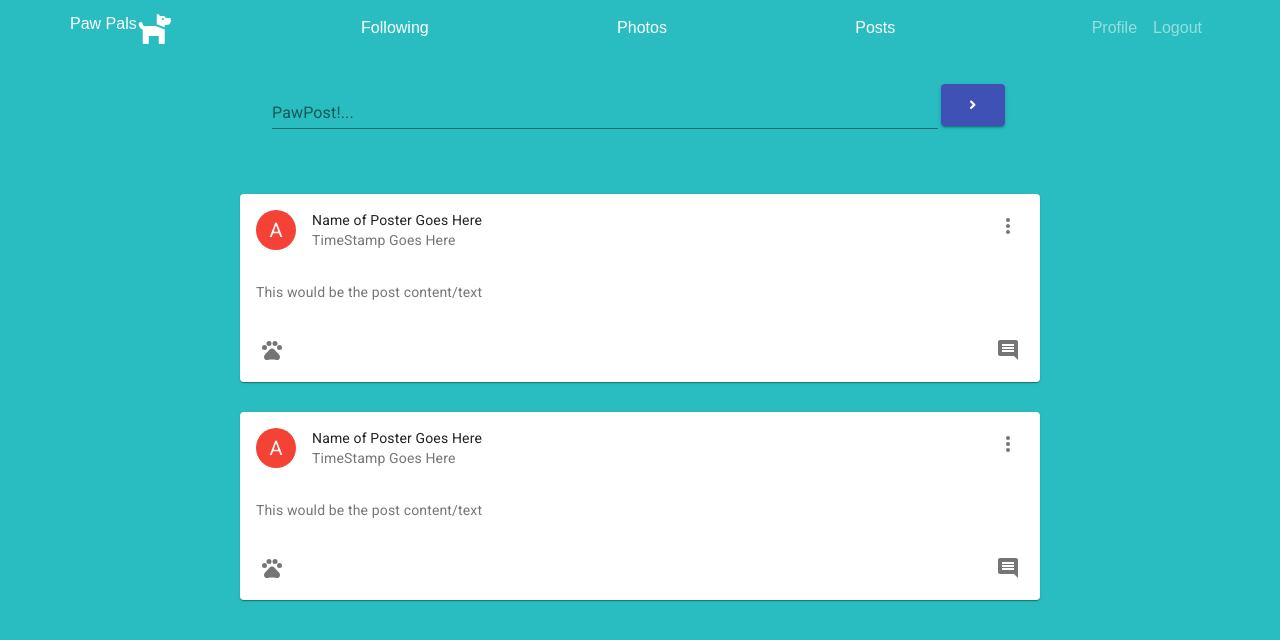
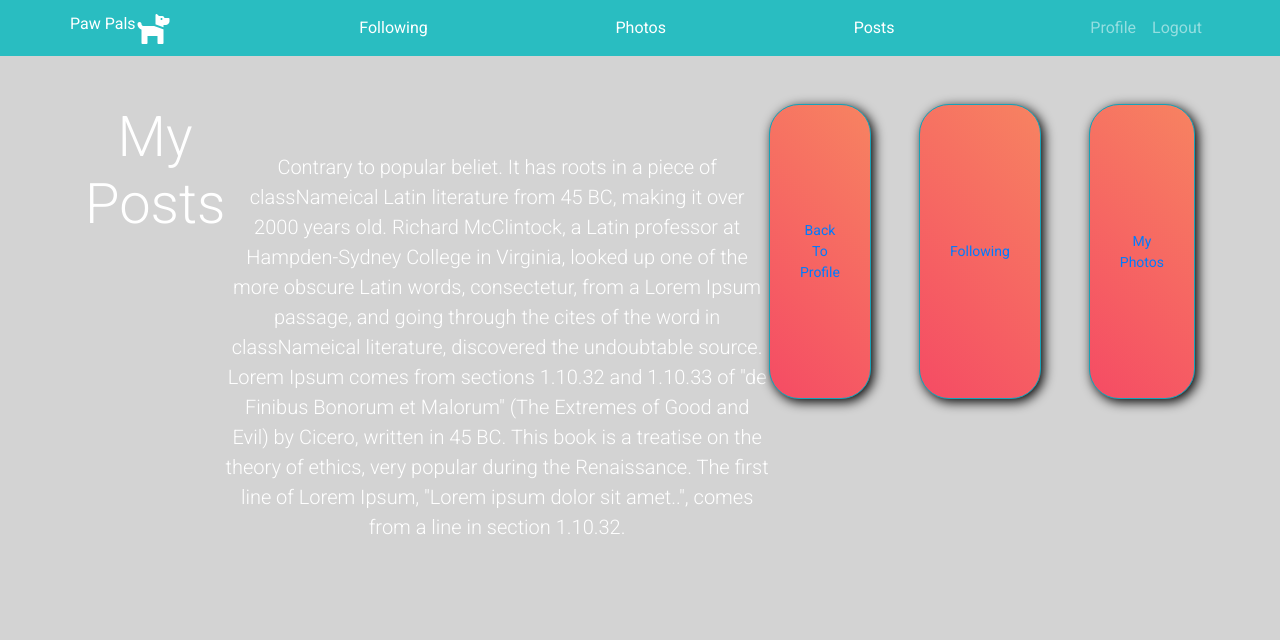
Before and after one commit to ac0712148/pawpals, a React (Create React App) app in the folder client/: page /posts in a window 1280 px wide. Shown: the top 640 px of the page. Built offline with nearby package versions, Linux system fonts and the light colour scheme; sample sign-in values are in the browser's storage.

Commit message:
profile layout

```diff
--- a/client/src/pages/Posts/Posts.js
+++ b/client/src/pages/Posts/Posts.js
@@ -1,45 +1,27 @@
 import React from "react";
-// import { Link } from "react-router-dom";
-import PostInput from "../../components/Posts/PostInput";
-import Post from "../../components/Posts/Post";
+import { Link } from "react-router-dom";
 
 function Posts() {
 
     return (
 
-        <div className="postPage">
-            <PostInput/>
-            <div
-                className="postContainer"
-                style={{
-                display: "grid",
-                marginTop: "35px",
-                justifyContent: "center"
-            }}>
-                <Post/>
-                <Post />
+        <div className="container landing-page text-center text-black mt-5">
+            <div className="bg1">
+                <h1 className="display-4">My Posts</h1>
+
+                <p className="lead mt-5">Contrary to popular beliet. It has roots in a piece of classNameical Latin literature from 45 BC, making it over 2000 years old. Richard McClintock, a Latin professor at Hampden-Sydney College in Virginia, looked up one of the more obscure Latin words, consectetur, from a Lorem Ipsum passage, and going through the cites of the word in classNameical literature, discovered the undoubtable source. Lorem Ipsum comes from sections 1.10.32 and 1.10.33 of "de Finibus Bonorum et Malorum" (The Extremes of Good and Evil) by Cicero, written in 45 BC. This book is a treatise on the theory of ethics, very popular during the Renaissance. The first line of Lorem Ipsum, "Lorem ipsum dolor sit amet..", comes from a line in section 1.10.32.</p>
+                <button type="button" className="btn btn-info btn-sm">
+                    <Link to="/profile">Back To Profile</Link>
+                </button>
+                <button type="button" className="btn btn-info btn-sm ml-5">
+                    <Link to="/following">Following</Link>
+                </button>
+                <button type="button" className="btn btn-info btn-sm ml-5">
+                    <Link to="/myphotos">My Photos</Link>
+                </button>
             </div>
-
         </div>
 
-    // <div className="container landing-page text-center text-black mt-5">     <div
-    // className="bg1">         <h1 className="display-4">My Posts</h1>         <p
-    // className="lead mt-5">Contrary to popular beliet. It has roots in a piece of
-    // classNameical Latin literature from 45 BC, making it over 2000 years old.
-    // Richard McClintock, a Latin professor at Hampden-Sydney College in Virginia,
-    // looked up one of the more obscure Latin words, consectetur, from a Lorem Ipsum
-    // passage, and going through the cites of the word in classNameical
-    // literature, discovered the undoubtable source. Lorem Ipsum comes from sections
-    // 1.10.32 and 1.10.33 of "de Finibus Bonorum et Malorum" (The Extremes of Good
-    // and Evil) by Cicero, written in 45 BC. This book is a treatise on the theory
-    // of ethics, very popular during the Renaissance. The first line of Lorem
-    // Ipsum, "Lorem ipsum dolor sit amet..", comes from a line in section
-    // 1.10.32.</p>         <button type="button" className="btn btn-info btn-sm">
-    //           <Link to="/profile">Back To Profile</Link>         </button>
-    //  <button type="button" className="btn btn-info btn-sm ml-5">
-    // <Link to="/following">Following</Link>         </button>         <button
-    // type="button" className="btn btn-info btn-sm ml-5">             <Link
-    // to="/myphotos">My Photos</Link>         </button>     </div> </div>
 
     )
 }
--- /dev/null
+++ b/client/src/pages/Profile.css
@@ -0,0 +1,112 @@
+@import url('https://fonts.googleapis.com/css2?family=Roboto:wght@300;400&display=swap');
+* {
+  box-sizing: border-box;
+  margin: 0;
+  padding: 0;
+}
+
+body {
+  background: lightgrey;
+  color: #fff;
+  font-family: 'Roboto', sans-serif;
+}
+
+h2 {
+  font-size: 45px;
+  font-weight: 300;
+  margin: 10px;
+}
+
+h2 span {
+  font-size: 30px;
+}
+
+p {
+  font-size: 20px;
+}
+
+.container {
+  display: grid;
+  grid-template-columns: repeat(4, 1fr);
+  grid-gap: 10px;
+}
+
+.div-background {
+  background: white;
+  color: black
+}
+
+.container>div {
+  /* cursor: pointer; */
+  height: 210px;
+  background-size: cover;
+  /* background-attachment: fixed; */
+  display: flex;
+  /* flex-direction: column; */
+  /* align-items: center; */
+  justify-content: center;
+  text-align: center;
+  transition: all 0.5s ease-in;
+}
+
+/* .container>div:hover {
+  opacity: 0.7;
+  transform: scale(0.98);
+} */
+
+.container>div:nth-of-type(1) {
+  grid-column: 1 / 5;
+  height: 315px
+}
+
+.container>div:nth-of-type(2) {
+  grid-column: 1 / 3;
+  height: 315px
+}
+
+.container>div:nth-of-type(3) {
+  grid-column: 3 / 5;
+  height: 315px
+}
+
+.container>div:nth-of-type(4) {
+  grid-column: 1 / 3;
+  height: 315px
+}
+
+.container>div:nth-of-type(5) {
+  grid-column: 3 / 5;
+  height: 315px
+}
+
+.container>div:nth-of-type(6) {
+  grid-column: 1 / 5;
+  height: 50px
+}
+
+
+/* .profile-pic {
+  background: url('https://cdn.akc.org/content/hero/puppy_pictures_header.jpg');
+
+
+} */
+
+.profile img {
+    max-height: 100%;
+    max-width: 100%;
+}
+
+.profile {
+    background-color: lightgrey;
+}
+
+.bio-div {
+  color: black;
+  background-color: grey;
+}
+
+
+/* .bg2 {
+  background: url('https://i.ibb.co/Fb5jb3J/bg2.jpg');
+  color: #333;
+} */
--- a/client/src/pages/Profile.js
+++ b/client/src/pages/Profile.js
@@ -2,6 +2,11 @@ import React, { useState, useEffect } from "react";
 import API from "./../utils/API";
 import { Link } from "react-router-dom";
 import { useAuth } from "../utils/auth";
+
+import "./Profile.css"
+
+// import { Image, Container, Row, Col } from 'react-bootstrap';
+
 
 function Profile() {
   const [username, setUsername] = useState("");
@@ -16,24 +21,72 @@ function Profile() {
   }, [user]);
 
   return (
-    <div className="container Profile text-center mt-5">
-      <h1>PROFILE PAGE!</h1>
-      <p>Username: {username}</p>
-      <p>Email: {email}</p>
+    <div className="container mt-1">
 
-      <button type="button" className="btn btn-info btn-sm">
-      <Link to="/">? Edit Profile ?</Link>
-      </button>
-      <button type="button" className="btn btn-info btn-sm ml-5">
-      <Link to="/following">Following</Link>
-      </button>
+      <div className="card text-white text-justify profile">
+        <img src="https://cdn.akc.org/content/hero/puppy_pictures_header.jpg" className="img-fluid" alt="100x100" />
+        <div className="card-img-overlay">
+          <h2>Welcome: {username} <span>| Email: {email}</span></h2>
+        </div>
+      </div>
+
+      <div className="card div-background">
+        <div className="card-body">
+          <h5 className="card-title mb-5"> Tell us whats on your mind?</h5>
+          <input className="form-control mb-5" type="text" placeholder="Input..." />
+          <button type="button" className="btn btn-primary">Post</button>
+        </div>
+      </div>
+
+      <div className="card div-background">
+        <div className="card-body">
+          <h5 className="card-title mb-5"> My Pictures</h5>
+          <img src="..." alt="..." className="img-thumbnail" />
+          <img src="..." alt="..." className="img-thumbnail" />
+          <img src="..." alt="..." className="img-thumbnail" />
           <button type="button" className="btn btn-info btn-sm ml-5">
             <Link to="/myphotos">My Photos</Link>
           </button>
+        </div>
+      </div>
+
+      <div className="card div-background">
+        <div className="card-body">
+          <h5 className="card-title mb-5"> About me</h5>
+          <input className="form-control mb-5" type="text" placeholder="A little about you..." />
+          <button type="button" className="btn btn-primary">Update</button>
+        </div>
+      </div>
+
+      <div className="card div-background">
+        <div className="card-body">
+          <h5 className="card-title mb-5"> My Friends</h5>
+          <img src="..." alt="..." className="img-thumbnail" />
+          <img src="..." alt="..." className="img-thumbnail" />
+          <img src="..." alt="..." className="img-thumbnail" />
           <button type="button" className="btn btn-info btn-sm ml-5">
+            <Link to="/Following">My Friends</Link>
+          </button>
+        </div>
+      </div>
+
+      <div className="div-background mb-5 pt-3 pb-2">
+        <button type="button" className="btn btn-info btn-sm mt-1 align-text">
+          <Link to="/">Edit Profile</Link>
+        </button>
+        <button type="button" className="btn btn-info btn-sm ml-2 mt-1">
+          <Link to="/following">Following</Link>
+        </button>
+        <button type="button" className="btn btn-info btn-sm ml-2 mt-1">
+          <Link to="/myphotos">My Photos</Link>
+        </button>
+        <button type="button" className="btn btn-info btn-sm ml-2 mt-1">
           <Link to="/posts">My Posts</Link>
         </button>
+
       </div>
+    </div>
+
   );
 }
 
```
Lines whose indentation alone changed are shown as unchanged.
